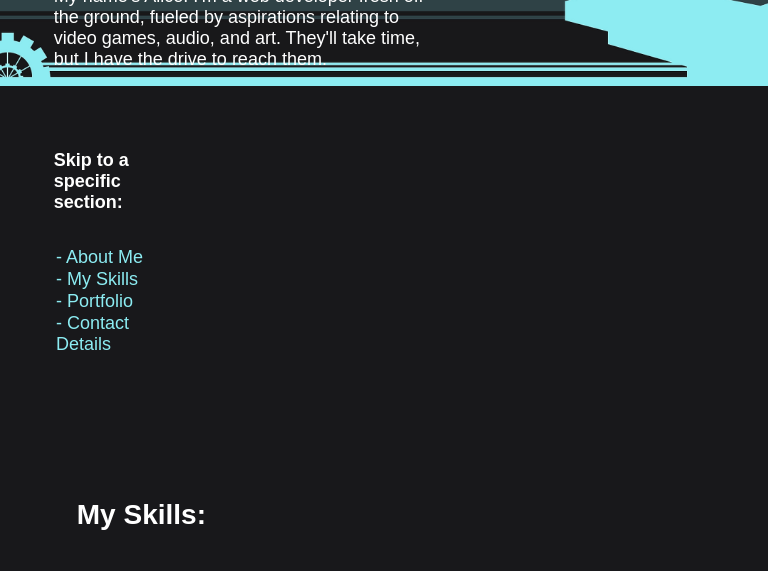
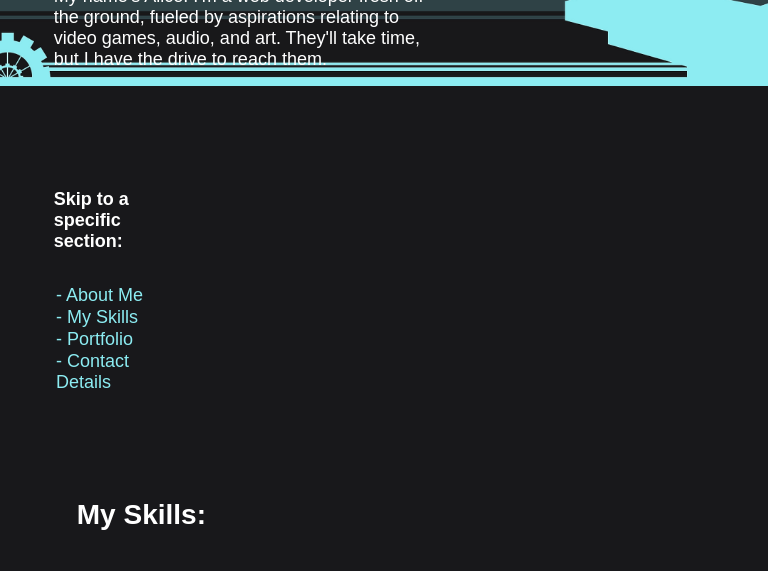
Before and after one commit to A-DSL/_nologyPORTFOLIO, a plain HTML site: page MainPage.html in a window 768 px wide. Shown: the part 229-800 px from the top of the page. Drawn offline with nearby package versions, Linux system fonts and the light colour scheme.

Commit message:
Made a minor formatting change that will hopefully make this thing bearable to look at on tablet/laptop.

```diff
--- a/MainPage.scss
+++ b/MainPage.scss
@@ -46,7 +46,7 @@ body{
 Tablet: 481-768px
 Laptop/Desktop: 769-1025px
 
-Formatting below is for tablet and desktop. Runs if window screen is 481px or less (min-width would run it if the screen was 481px or more).
+Formatting below is for desktop. Runs if window screen is 481px or more.
 */
 @media screen and (min-width:481px){
     body{
@@ -81,6 +81,10 @@ Formatting below is for tablet and desktop. Runs if window screen is 481px or le
             margin-top:0;
             margin-right:78%;
             height:26%;
+            /*Formatting below is for tablet; makes minor adjustments to desktop format. Runs if screen width is 1024px or less.*/
+            @media screen and (max-width:1024px){
+                margin-top:10%;
+            }
             .contents__header{
                 margin-bottom:29%;
             }
```
Also changed, not shown: MainPage.css.
